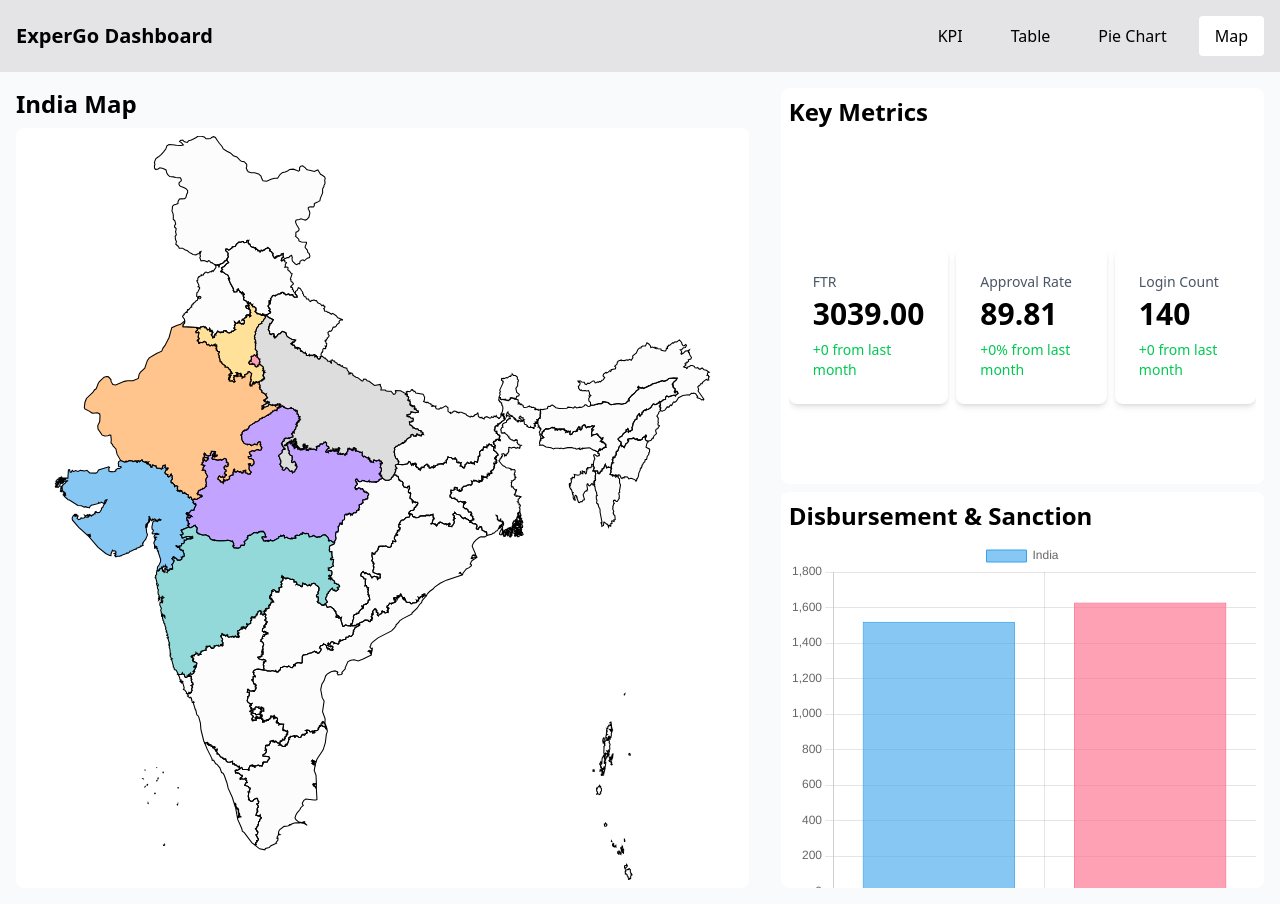
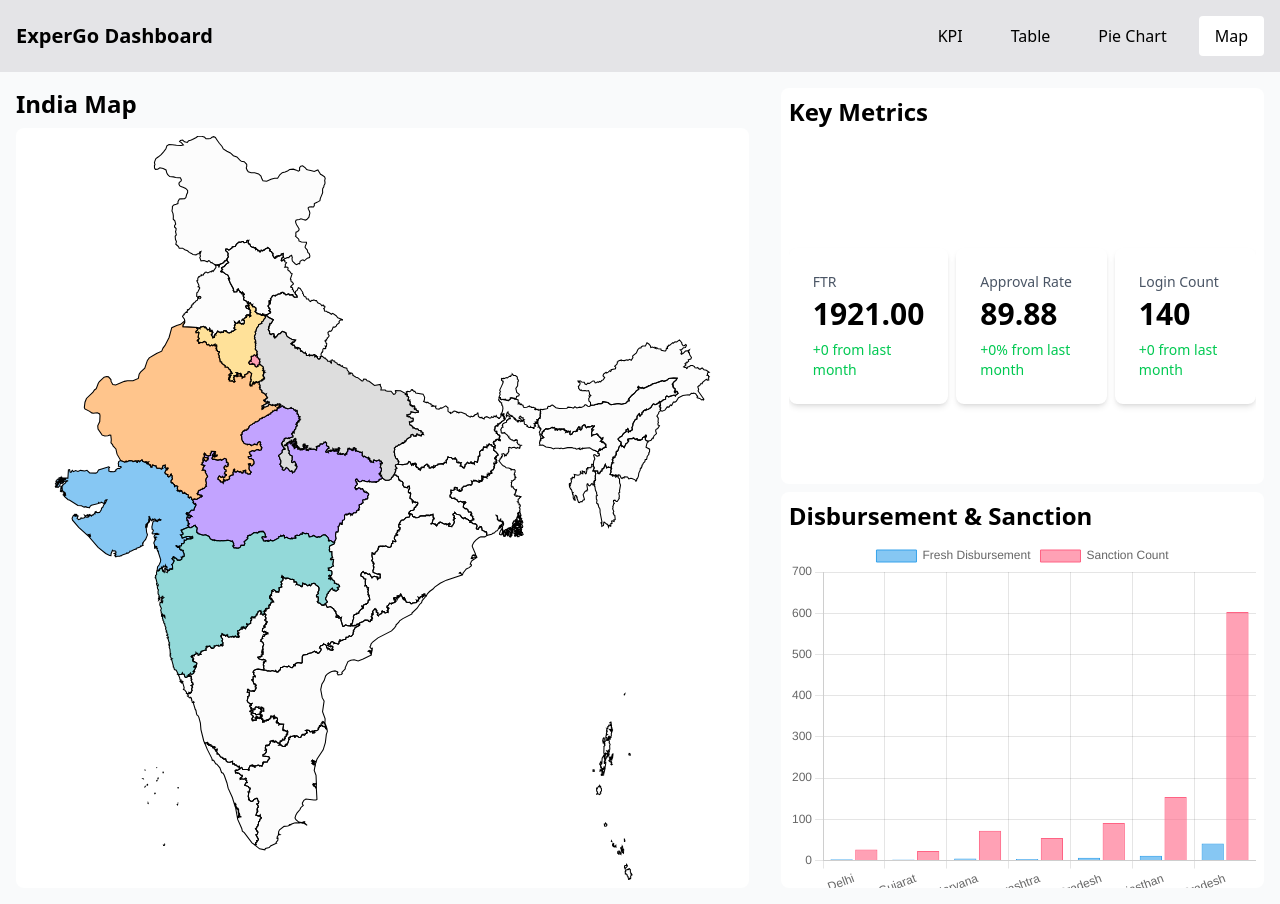
Before and after one commit to Amritesh-Bhardwaj/ExperGO-1, a Next.js app: page /map in a window 1280 px wide. Built offline with nearby package versions, Linux system fonts and the light colour scheme.

Commit message:
Adjusted Bar Graph

```diff
--- a/src/app/(dashboard)/map/page.tsx
+++ b/src/app/(dashboard)/map/page.tsx
@@ -23,6 +23,7 @@ interface Branch {
   sanctionCount: number;
   rejection: number;
   cancellation: number;
+  freshDisbAmt: number; // Added to match JSON data
 }
 
 interface Region {
@@ -32,6 +33,7 @@ interface Region {
   sanctionCount: number;
   rejection: number;
   cancellation: number;
+  freshDisbAmt: number; // Added to match JSON data
   branches: Branch[];
 }
 
@@ -42,10 +44,10 @@ interface State {
   sanctionCount: number;
   rejection: number;
   cancellation: number;
+  freshDisbAmt: number; // Added to match JSON data
   regions: Region[];
 }
 
-// Extended interface for computed metrics
 interface ComputedState extends State {
   ftr: number;
   approvalRate: number;
@@ -58,14 +60,15 @@ interface TableData {
 }
 
 export default function MapPage() {
-  // Process data from tableData.json
   const processData = (data: TableData) => {
-    const states = data.tableData.map((state) => ({
+    const states = data.tableData
+      .filter((state) => state.id !== "grandTotal") // Exclude Grand Total
+      .map((state) => ({
         ...state,
-      ftr: state.wip, // Placeholder: FTR as WIP
-      approvalRate: state.sanctionCount / (state.sanctionCount + state.rejection + state.cancellation), // Placeholder: Approval Rate
-      loginCount: state.regions.length * 10, // Placeholder: Login Count
-      freshDisbursement: state.wip * 0.5, // Placeholder: Fresh Disbursement
+        ftr: state.wip,
+        approvalRate: state.sanctionCount / (state.sanctionCount + state.rejection + state.cancellation),
+        loginCount: state.regions.length * 10,
+        freshDisbursement: state.freshDisbAmt, // Use actual freshDisbAmt from JSON
       }));
 
     const grandTotals = states.reduce(
@@ -85,7 +88,6 @@ export default function MapPage() {
       }
     );
 
-    // Normalize approval rate for grand totals
     grandTotals.approvalRate = grandTotals.approvalRate / states.length;
 
     return { states, grandTotals };
@@ -94,26 +96,86 @@ export default function MapPage() {
   const { states, grandTotals } = processData(tableData);
   const [selectedState, setSelectedState] = useState<string | null>(null);
 
-  // Map data for selected state or grand totals
   const mapData = selectedState
     ? states.find((state) => state.name === selectedState)
     : { name: "India", ...grandTotals };
 
-  // Bar chart data
-  const barChartData = {
-    labels: ["Fresh Disbursement", "Sanction Count"],
+  // Bar chart data logic
+  const getBarChartData = () => {
+    if (!selectedState) {
+      // No state selected: Show all states
+      return {
+        labels: states.map((state) => state.name),
         datasets: [
           {
-        label: selectedState || "India",
-        data: [
-          mapData?.freshDisbursement ?? grandTotals.freshDisbursement,
-          mapData?.sanctionCount ?? grandTotals.sanctionCount,
-        ],
-        backgroundColor: ["rgba(54, 162, 235, 0.6)", "rgba(255, 99, 132, 0.6)"],
-        borderColor: ["rgba(54, 162, 235, 1)", "rgba(255, 99, 132, 1)"],
+            label: "Fresh Disbursement",
+            data: states.map((state) => state.freshDisbursement),
+            backgroundColor: "rgba(54, 162, 235, 0.6)",
+            borderColor: "rgba(54, 162, 235, 1)",
+            borderWidth: 1,
+          },
+          {
+            label: "Sanction Count",
+            data: states.map((state) => state.sanctionCount),
+            backgroundColor: "rgba(255, 99, 132, 0.6)",
+            borderColor: "rgba(255, 99, 132, 1)",
             borderWidth: 1,
           },
         ],
+      };
+    }
+
+    const selectedStateData = states.find((state) => state.name === selectedState);
+    if (!selectedStateData) {
+      return { labels: [], datasets: [] }; // Fallback
+    }
+
+    if (selectedStateData.regions.length > 1) {
+      // Multiple regions: Show region data
+      return {
+        labels: selectedStateData.regions.map((region) => region.name),
+        datasets: [
+          {
+            label: "Fresh Disbursement",
+            data: selectedStateData.regions.map((region) => region.freshDisbAmt),
+            backgroundColor: "rgba(54, 162, 235, 0.6)",
+            borderColor: "rgba(54, 162, 235, 1)",
+            borderWidth: 1,
+          },
+          {
+            label: "Sanction Count",
+            data: selectedStateData.regions.map((region) => region.sanctionCount),
+            backgroundColor: "rgba(255, 99, 132, 0.6)",
+            borderColor: "rgba(255, 99, 132, 1)",
+            borderWidth: 1,
+          },
+        ],
+      };
+    } else if (selectedStateData.regions.length === 1) {
+      // Single region: Show branch data
+      const region = selectedStateData.regions[0];
+      return {
+        labels: region.branches.map((branch) => branch.name),
+        datasets: [
+          {
+            label: "Fresh Disbursement",
+            data: region.branches.map((branch) => branch.freshDisbAmt),
+            backgroundColor: "rgba(54, 162, 235, 0.6)",
+            borderColor: "rgba(54, 162, 235, 1)",
+            borderWidth: 1,
+          },
+          {
+            label: "Sanction Count",
+            data: region.branches.map((branch) => branch.sanctionCount),
+            backgroundColor: "rgba(255, 99, 132, 0.6)",
+            borderColor: "rgba(255, 99, 132, 1)",
+            borderWidth: 1,
+          },
+        ],
+      };
+    }
+
+    return { labels: [], datasets: [] }; // Fallback
   };
 
   const barChartOptions = {
@@ -130,12 +192,12 @@ export default function MapPage() {
   return (
     <div
       className="container mx-auto flex h-screen"
-      style={{ padding: "0", overflow: "hidden" }} // Remove padding to use full height
+      style={{ padding: "0", overflow: "hidden" }}
     >
       {/* Left Section (Map) - 60% */}
       <div className="w-3/5 pr-4 flex flex-col h-full">
-        <h2 className="text-2xl font-bold mb-2">India Map</h2> {/* Reduced margin */}
-        <div className="bg-white rounded-lg p-2 flex-1 overflow-hidden"> {/* Reduced padding */}
+        <h2 className="text-2xl font-bold mb-2">India Map</h2>
+        <div className="bg-white rounded-lg p-2 flex-1 overflow-hidden">
           <IndiaMap setSelectedState={setSelectedState} />
         </div>
       </div>
@@ -143,27 +205,27 @@ export default function MapPage() {
       {/* Right Section - 40% */}
       <div className="w-2/5 pl-4 flex flex-col h-full">
         {/* Top Section (KPIs) - 50% */}
-        <div className="bg-white rounded-lg p-2 mb-2 flex-1 overflow-hidden"> {/* Reduced padding and margin */}
-          <h2 className="text-2xl font-bold mb-2">Key Metrics</h2> {/* Reduced margin */}
-          <div className="flex justify-between items-center gap-2 h-full overflow-hidden"> {/* Reduced gap */}
+        <div className="bg-white rounded-lg p-2 mb-2 flex-1 overflow-hidden">
+          <h2 className="text-2xl font-bold mb-2">Key Metrics</h2>
+          <div className="flex justify-between items-center gap-2 h-full overflow-hidden">
             <KpiCard
               title="FTR"
               value={(mapData?.ftr ?? grandTotals.ftr).toFixed(2)}
-              change={0} // No historical data available for change
+              change={0}
               unit=""
               isExpandable={false}
             />
             <KpiCard
               title="Approval Rate"
               value={((mapData?.approvalRate ?? grandTotals.approvalRate) * 100).toFixed(2)}
-              change={0} // No historical data available for change
+              change={0}
               unit="%"
               isExpandable={false}
             />
             <KpiCard
               title="Login Count"
               value={mapData?.loginCount ?? grandTotals.loginCount}
-              change={0} // No historical data available for change
+              change={0}
               unit=""
               isExpandable={false}
             />
@@ -171,10 +233,10 @@ export default function MapPage() {
         </div>
 
         {/* Bottom Section (Bar Graph) - 50% */}
-        <div className="bg-white rounded-lg p-2 flex-1 overflow-hidden"> {/* Reduced padding */}
-          <h2 className="text-2xl font-bold mb-2">Disbursement & Sanction</h2> {/* Reduced margin */}
+        <div className="bg-white rounded-lg p-2 flex-1 overflow-hidden">
+          <h2 className="text-2xl font-bold mb-2">Disbursement & Sanction</h2>
           <div className="h-full">
-            <Bar data={barChartData} options={barChartOptions} />
+            <Bar data={getBarChartData()} options={barChartOptions} />
           </div>
         </div>
       </div>
```
Lines whose indentation alone changed are shown as unchanged.
